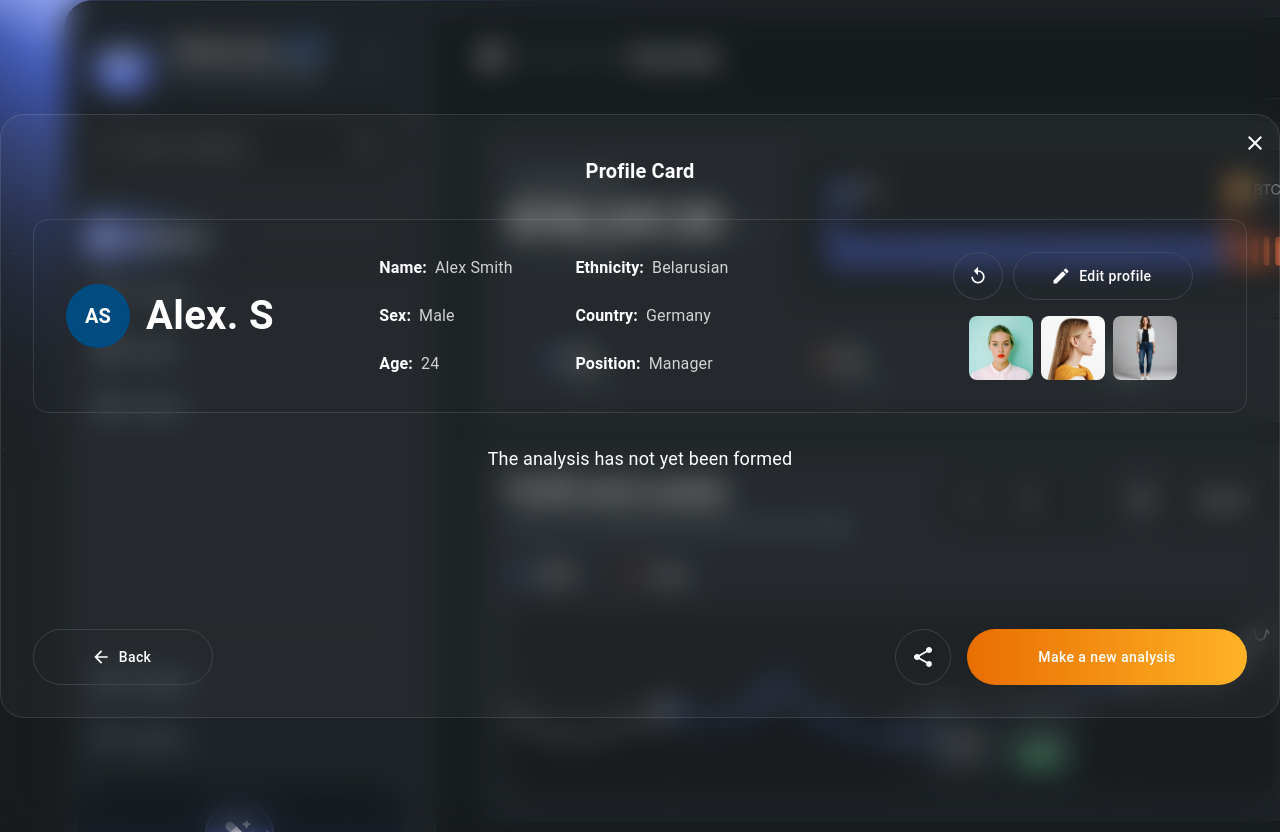
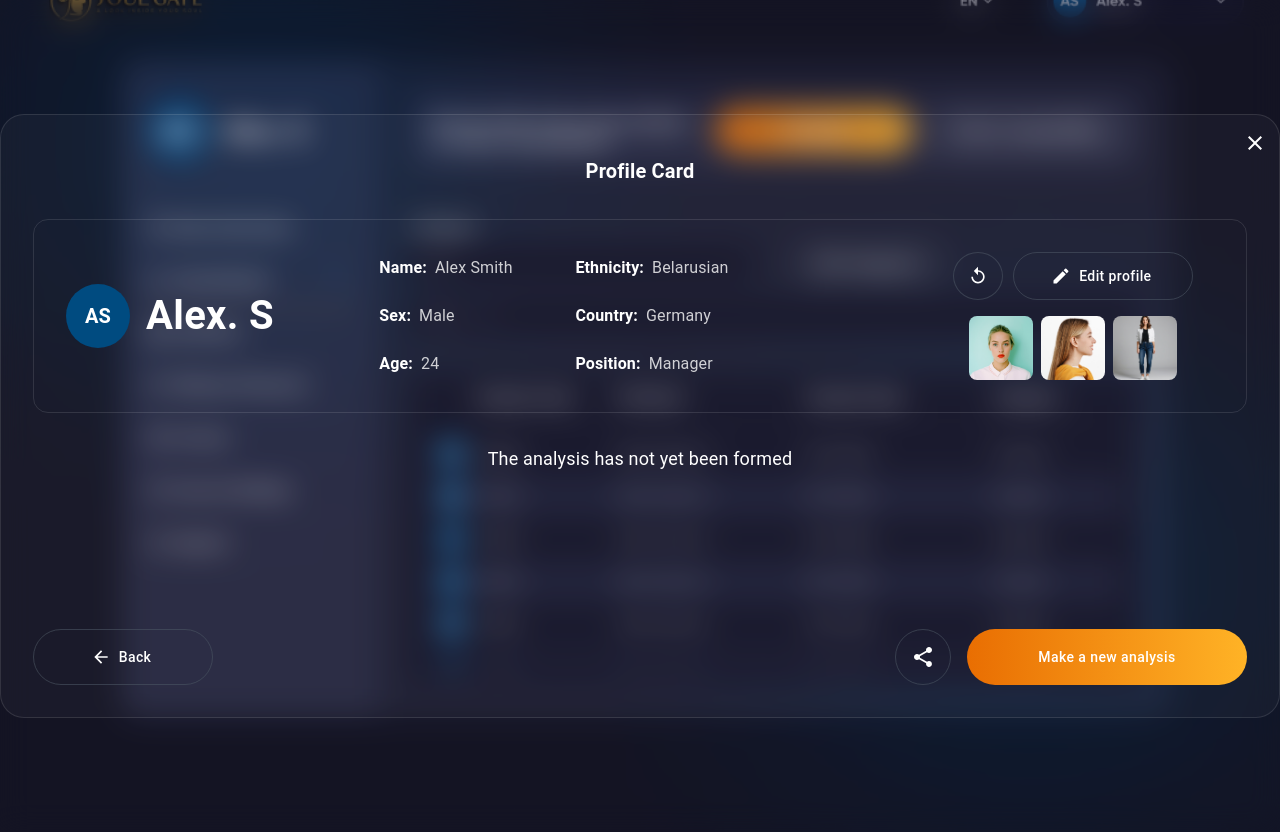
Before and after one commit to OscarCode9/card-profile, a React (Vite) app: page / in a window 1280 px wide. Built offline with nearby package versions, Linux system fonts and the light colour scheme.

Commit message:
Fix color

```diff
--- a/src/UI/Components/ProfileCard/ProfileCard.style.tsx
+++ b/src/UI/Components/ProfileCard/ProfileCard.style.tsx
@@ -11,6 +11,7 @@ export const CardWrapper = styled(Box)`
   justify-content: center;
   font-family: "Roboto", sans-serif;
   backdrop-filter: blur(15px);
+  background: rgb(30, 30, 75, 0.2); /* Blanco con 20% de opacidad */
 `;
 
 export const Card = styled(Box)`
--- a/src/index.css
+++ b/src/index.css
@@ -6,7 +6,7 @@ body {
   min-height: 100vh;
   justify-content: center;
   align-items: center;
-  background-image: url('./assets/back1.png');
+  background-image: url('./assets/test.png');
   background-size: cover; /* La imagen cubrirá todo el fondo */
   background-repeat: no-repeat; /* Evita que la imagen se repita */
   background-position: center; /* Centra la imagen en la pantalla */
```
Also changed, not shown: src/assets/test.png (added).
